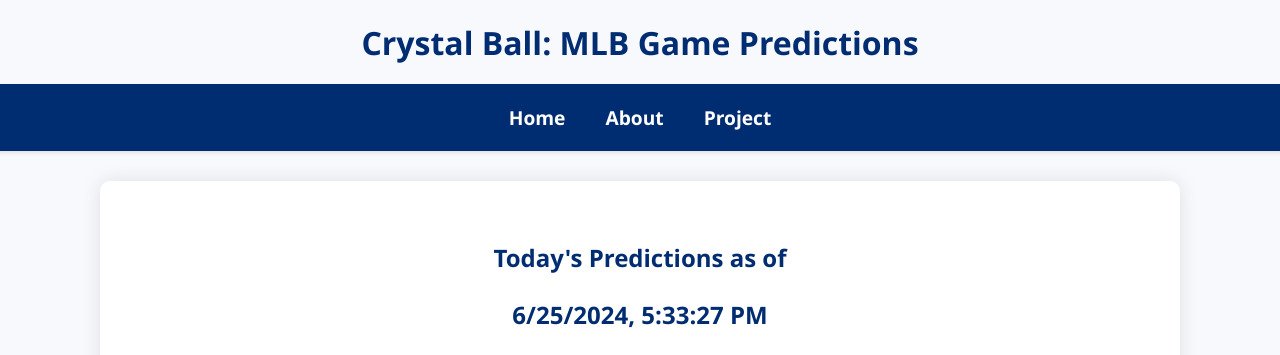
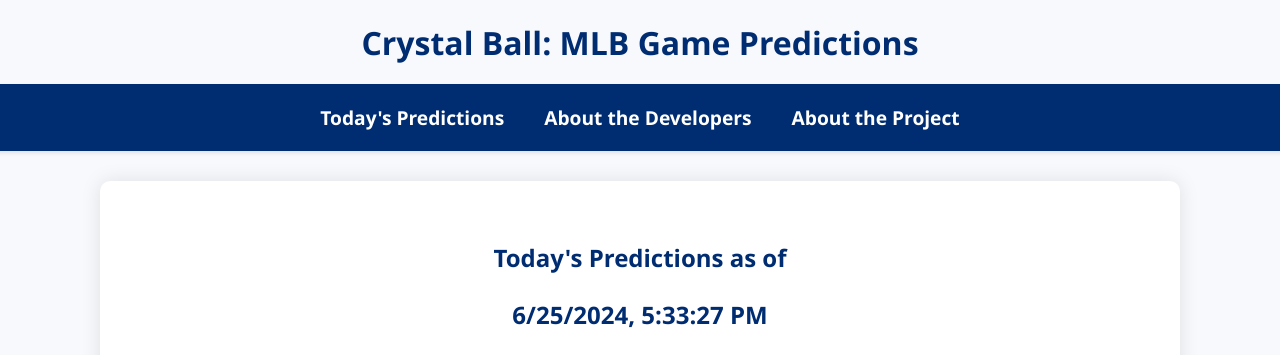
Before and after one commit to esteveeATWIT/CrystalBall, a Flask app: page / in a window 1280 px wide. Shown: the top 355 px of the page. Run offline with Flask 3, Linux system fonts and the light colour scheme; data that the repository does not hold is empty; parts of the project's set-up code (start-up, migrations or seed data) failed here and were passed over.

Commit message:
New nav bar

```diff
--- a/app/templates/base.html
+++ b/app/templates/base.html
@@ -8,9 +8,9 @@
     <h1>Crystal Ball: MLB Game Predictions</h1>
     <nav>
         <ul>
-            <li><a href="{{ url_for('home') }}">Home</a></li>
-            <li><a href="{{ url_for('about') }}">About</a></li>
-            <li><a href="{{ url_for('project') }}">Project</a></li>
+            <li><a href="{{ url_for('home') }}">Today's Predictions</a></li>
+            <li><a href="{{ url_for('about') }}">About the Developers</a></li>
+            <li><a href="{{ url_for('project') }}">About the Project</a></li>
         </ul>
     </nav>
     <main>
```
